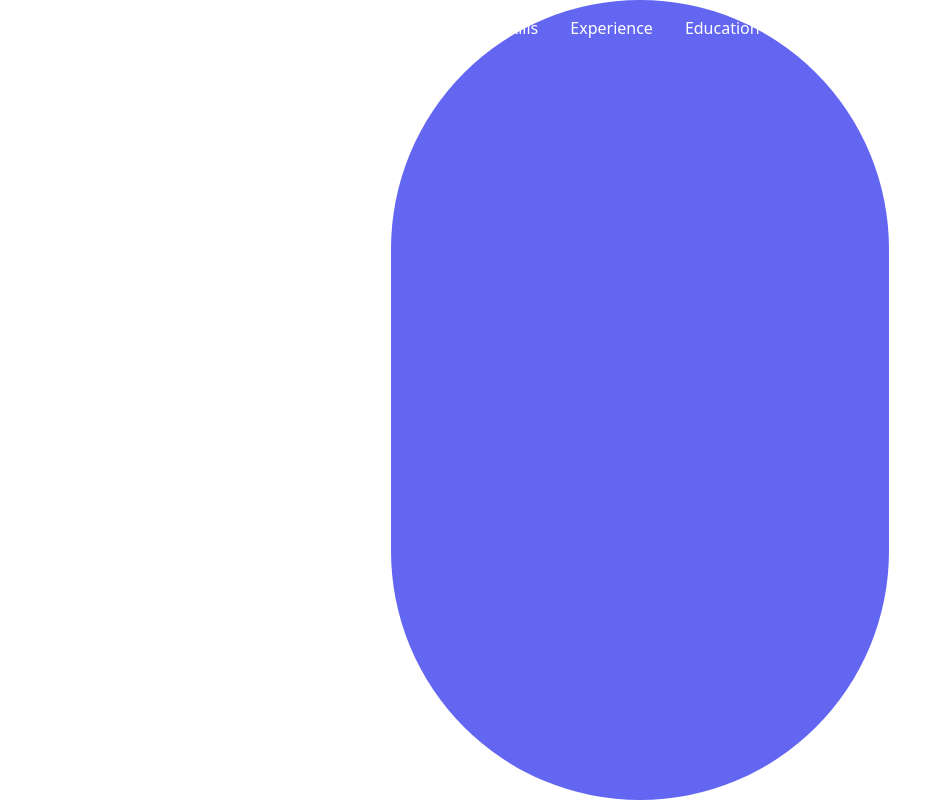
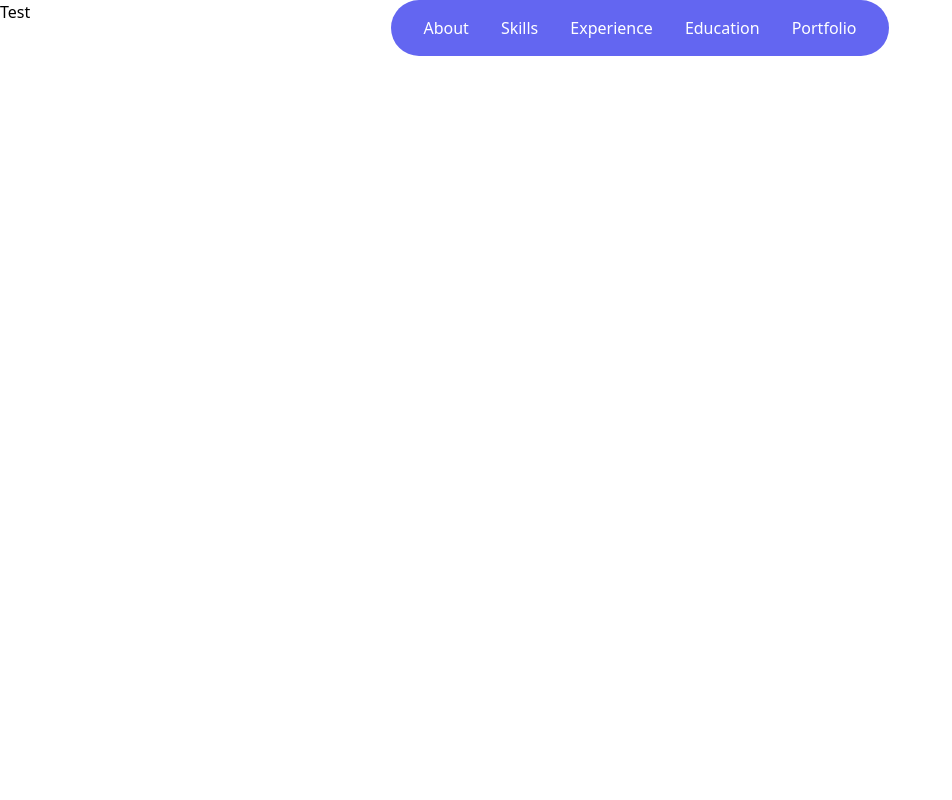
Before and after one commit to archdev-ca/portfolio, a website: page index.html in a window 1280 px wide. Shown: the whole page, without its empty margins (0-952 px from the left). Drawn offline with Linux system fonts and the light colour scheme.

Commit message:
Finished nav styling

```diff
--- a/index.html
+++ b/index.html
@@ -8,9 +8,9 @@
   <title>Document</title>
  </head>
  <body>
-  <div class="mx-auto h-full flex relative bg-white justify-center" style="min-height: 100vh">
-   <nav class="bg-indigo-500 rounded-full px-4 grow-0">
-    <ul class="flex">
+  <div class="mx-auto h-full flex flex-col relative bg-white items-center" style="min-height: 100vh">
+   <nav class="fixed">
+    <ul class="flex bg-indigo-500 rounded-full px-4 grow-0">
       <li>
         <a href="#" class="text-white p-4 block">About</a>
       </li>
@@ -28,6 +28,10 @@
       </li>
     </ul>
    </nav>
+
+   <section class="min-h-screen min-w-full">
+    Test
+   </section>
   </div>
  </body>
 </html>
```
Also changed, not shown: dist/style.css.
